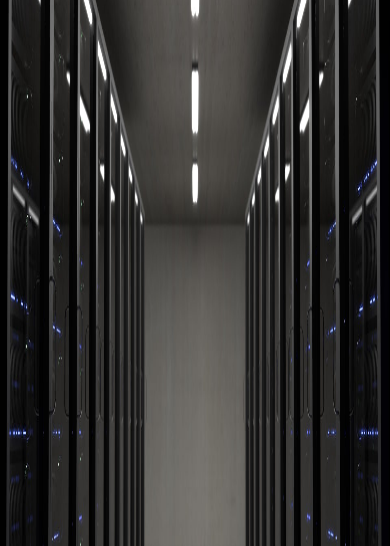
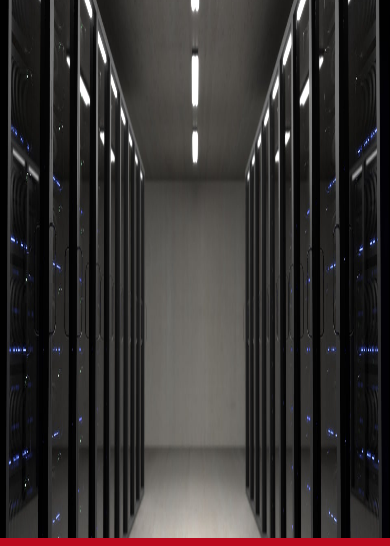
Before and after one commit to Planuptechnologies/website, a plain HTML site: page index.html in a window 390 px wide. Shown: the part 96-642 px from the top of the page. Drawn offline with nearby package versions, Linux system fonts and the light colour scheme.

Commit message:
Adjust hero image height in @media 600

```diff
--- a/assets/css/style.css
+++ b/assets/css/style.css
@@ -188,6 +188,10 @@ textarea {
         padding: 1rem;
         margin: 2rem;
     }
+
+    .hero {
+        height: 65vh;
+    }
 }
 
 
```
